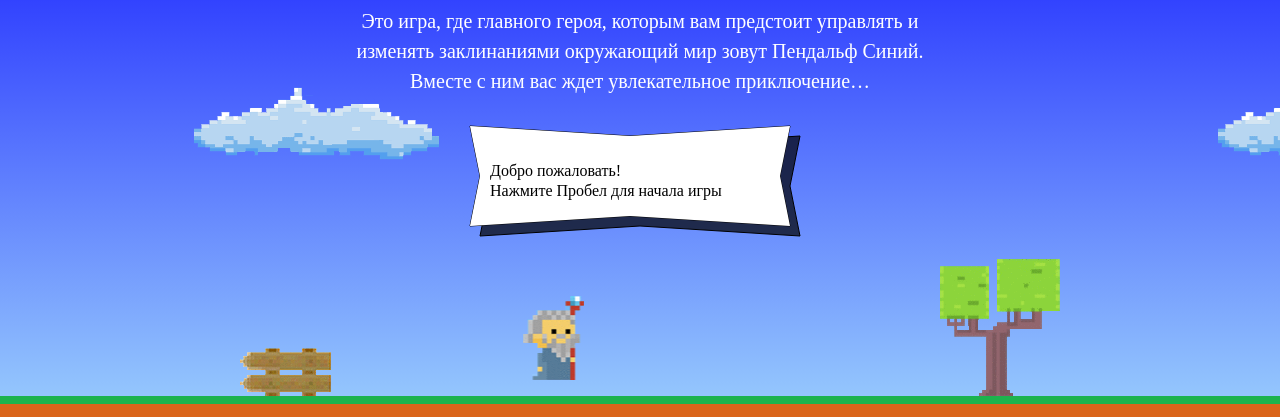
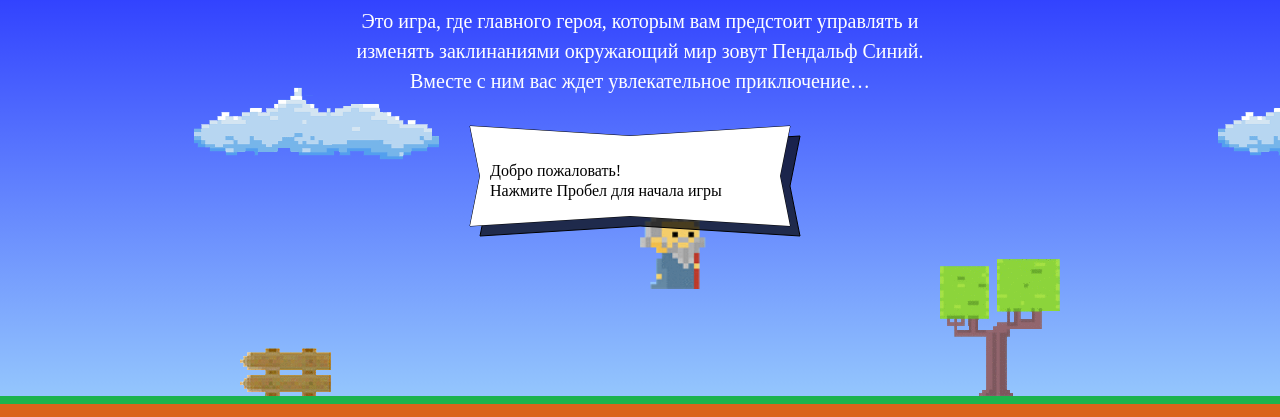
Before and after one commit to AnnyD/471839-code-and-magick, a website: page index.html in a window 1280 px wide. Shown: the part 203-620 px from the top of the page. Drawn offline with Linux system fonts and the light colour scheme; a web font is replaced by a local one.

Commit message:
Первое задание в учебном проекте

```diff
--- a/index.html
+++ b/index.html
@@ -180,7 +180,30 @@
     <p class="setup-similar-label">Петр Петров</p>
   </div>
 </template>
-
+<script>
+var fireballSize =22;
+var getFireballSpeed = function(left) {
+  if (left) {
+    return 5;
+  }else {
+    return 2;
+  }
+}
+var wizardSpeed = 3;
+var wizardWidth = 70;
+var getWizardHeight = function() {
+var height = 1.337*wizardWidth;
+  return height;
+}
+var getWizardX = function(width) {
+var horizonPoint = width*0.5;
+return horizonPoint;
+}
+var getWizardY = function(height) {
+var verticalPoint = height*0.33;
+return verticalPoint;
+}
+</script>
 <script src="js/game.js"></script>
 
 </body>
```
